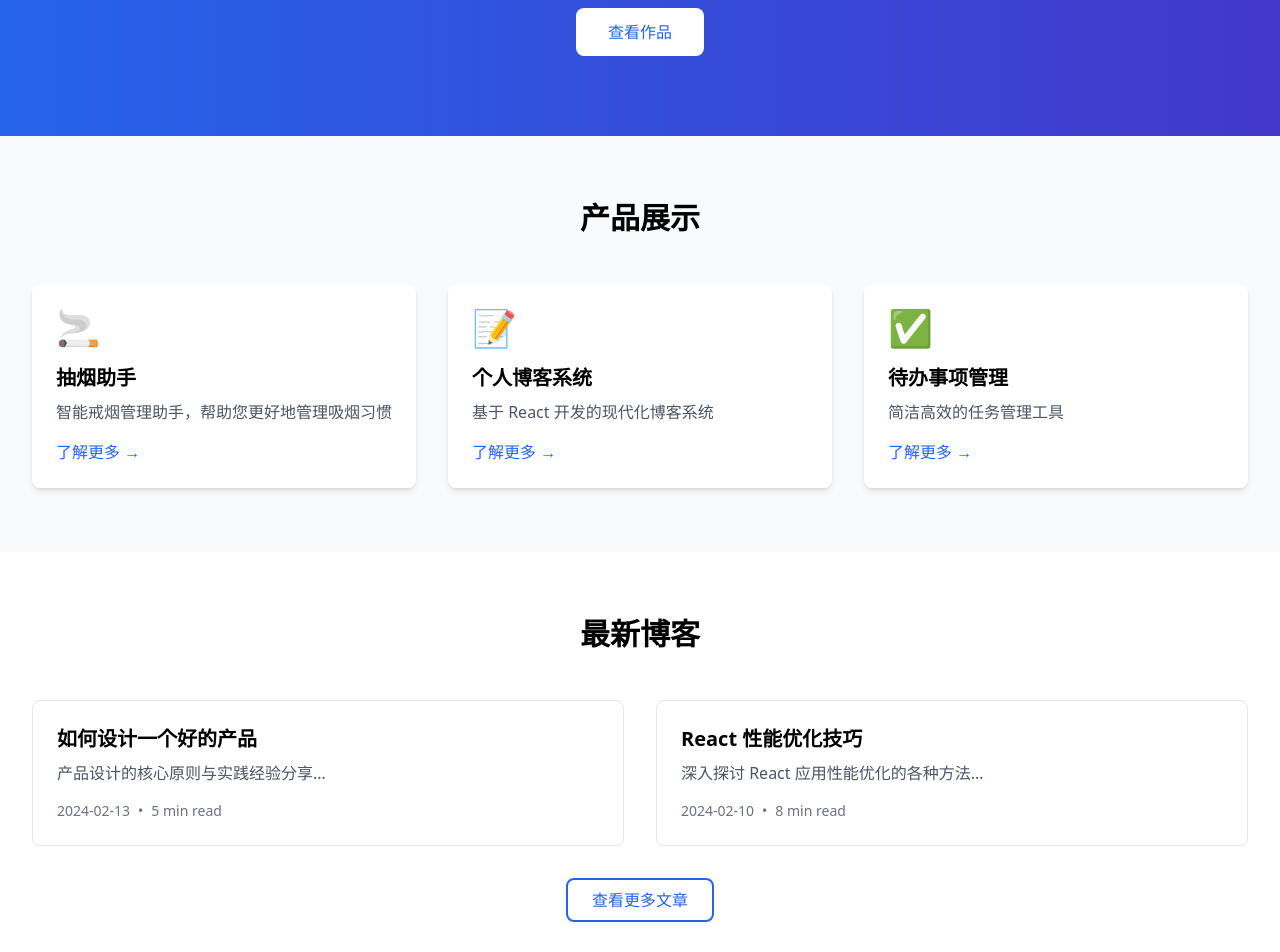
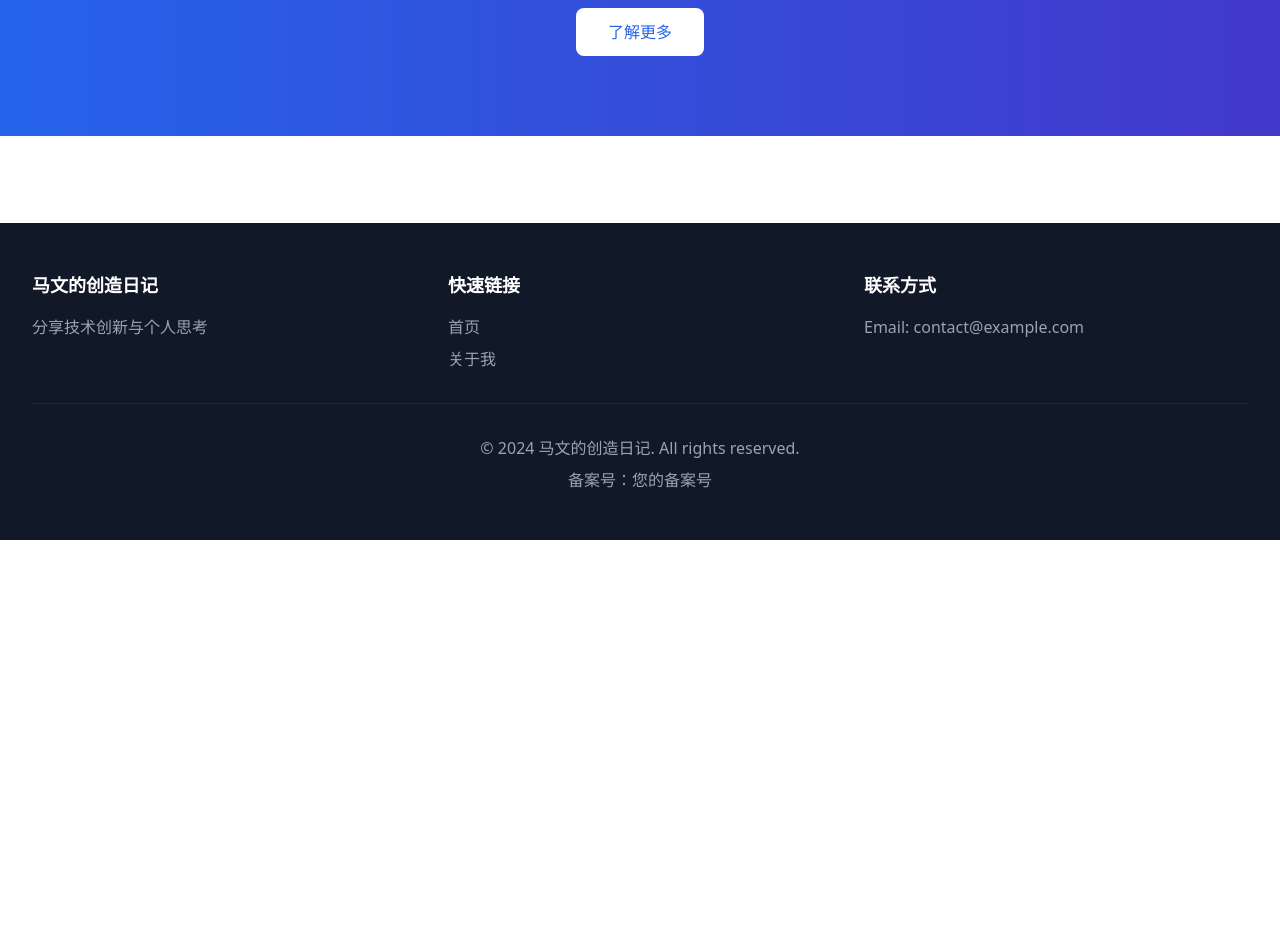
Before and after one commit to NKOHC/makeyixia-portal, a Next.js app: page / in a window 1280 px wide. Shown: the part 260-1212 px from the top of the page. After the commit the page ends 800 px from the top, so only its background shows below. Built offline with nearby package versions, Linux system fonts and the light colour scheme.

Commit message:
feat: 初始化个人网站项目 - 首页和关于我页面

```diff
--- a/components/Footer.js
+++ b/components/Footer.js
@@ -12,8 +12,7 @@
           <div>
             <h3 className="text-lg font-semibold mb-4">快速链接</h3>
             <ul className="space-y-2">
-              <li><a href="/products" className="text-gray-400 hover:text-white transition-colors">产品中心</a></li>
-              <li><a href="/blog" className="text-gray-400 hover:text-white transition-colors">博客文章</a></li>
+              <li><a href="/" className="text-gray-400 hover:text-white transition-colors">首页</a></li>
               <li><a href="/about" className="text-gray-400 hover:text-white transition-colors">关于我</a></li>
             </ul>
           </div>
--- a/components/Header.js
+++ b/components/Header.js
@@ -3,8 +3,6 @@
 export default function Header() {
   const navigation = [
     { name: '首页', href: '/' },
-    { name: '产品', href: '/products' },
-    { name: '博客', href: '/blog' },
     { name: '关于', href: '/about' },
   ];
 
--- a/pages/index.js
+++ b/pages/index.js
@@ -2,8 +2,6 @@
 import Header from '../components/Header';
 import Footer from '../components/Footer';
 import Container from '../components/Container';
-import { products } from '../data/products';
-import { posts } from '../data/posts';
 
 export default function HomePage() {
   return (
@@ -19,64 +17,10 @@
               在这里，我分享我的技术探索、创意项目和思考感悟
             </p>
             <a
-              href="/products"
+              href="/about"
               className="inline-block bg-white text-blue-600 px-8 py-3 rounded-lg font-medium hover:bg-gray-100 transition-colors"
             >
-              查看作品
-            </a>
-          </div>
-        </Container>
-      </section>
-
-      {/* Products Section */}
-      <section className="py-16 bg-gray-50">
-        <Container>
-          <h2 className="text-3xl font-bold text-center mb-12">产品展示</h2>
-          <div className="grid grid-cols-1 md:grid-cols-2 lg:grid-cols-3 gap-8">
-            {products.map((product, index) => (
-              <div key={index} className="bg-white rounded-lg shadow-md p-6 hover:shadow-lg transition-shadow">
-                <div className="text-4xl mb-4">{product.icon}</div>
-                <h3 className="text-xl font-semibold mb-2">{product.title}</h3>
-                <p className="text-gray-600 mb-4">{product.description}</p>
-                <a
-                  href={product.link}
-                  className="inline-flex items-center text-blue-600 hover:text-blue-800"
-                >
-                  了解更多 →
-                </a>
-              </div>
-            ))}
-          </div>
-        </Container>
-      </section>
-
-      {/* Blog Section */}
-      <section className="py-16">
-        <Container>
-          <h2 className="text-3xl font-bold text-center mb-12">最新博客</h2>
-          <div className="grid grid-cols-1 md:grid-cols-2 gap-8">
-            {posts.map((post, index) => (
-              <div key={index} className="border rounded-lg p-6 hover:border-blue-500 transition-colors">
-                <h3 className="text-xl font-semibold mb-2">
-                  <a href={post.link} className="hover:text-blue-600">
-                    {post.title}
-                  </a>
-                </h3>
-                <p className="text-gray-600 mb-4">{post.excerpt}</p>
-                <div className="flex items-center text-sm text-gray-500">
-                  <span>{post.date}</span>
-                  <span className="mx-2">•</span>
-                  <span>{post.readTime}</span>
-                </div>
-              </div>
-            ))}
-          </div>
-          <div className="text-center mt-8">
-            <a
-              href="/blog"
-              className="inline-block border-2 border-blue-600 text-blue-600 px-6 py-2 rounded-lg hover:bg-blue-600 hover:text-white transition-colors"
-            >
-              查看更多文章
+              了解更多
             </a>
           </div>
         </Container>
```
Also changed, not shown: src/data/posts.js (deleted, +0 -16 lines), src/data/products.js (deleted, +0 -20 lines).
